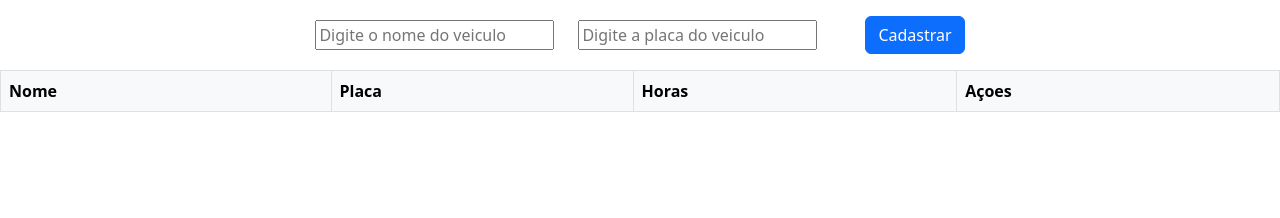
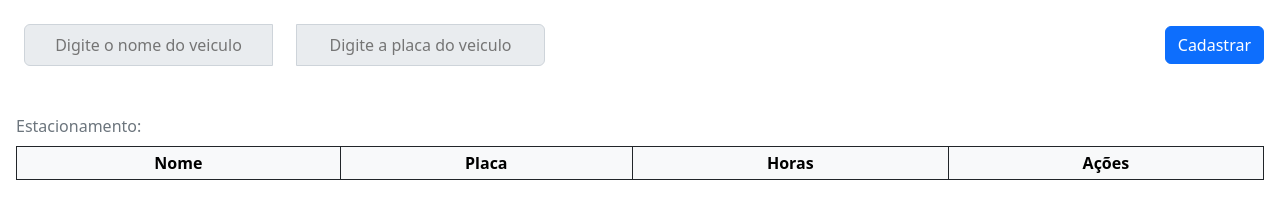
Before and after one commit to EvandroRodCoelho/Sistema-de-Estacionamento, a plain HTML site: page index.html in a window 1280 px wide. Drawn offline with nearby package versions, Linux system fonts and the light colour scheme.

Commit message:
Adicionando bootstrap e arrumando html

```diff
--- a/index.html
+++ b/index.html
@@ -8,31 +8,38 @@
     <title>Estacionamento</title>
     <link href="https://cdn.jsdelivr.net/npm/bootstrap@5.2.0-beta1/dist/css/bootstrap.min.css" rel="stylesheet"
         integrity="sha384-0evHe/X+R7YkIZDRvuzKMRqM+OrBnVFBL6DOitfPri4tjfHxaWutUpFmBp4vmVor" crossorigin="anonymous">
+    <link rel="stylesheet" href="style.css">
 </head>
 
 <body>
-    <div class="container-fluid	d-flex justify-content-center align-items-center  gap-5 p-3">
-        <div class="d-flex gap-4">
-            <input type="text" id="name" placeholder="Digite o nome do veiculo" autocomplete="off">
-            <input type="text" id="licensePlate" placeholder="Digite a placa do veiculo" autocomplete="off">
+    <div class="container-fluid	d-flex justify-content-center align-items-center  gap-5 p-3 justify-content-sm-around ">
+        <div class="input-group d-flex gap-4 p-2 ">
+            <input type="text" id="name" placeholder="Digite o nome do veiculo" autocomplete="off"
+                class="p-2 input-group-text">
+            <input type="text" id="licensePlate" placeholder="Digite a placa do veiculo" autocomplete="off"
+                class="p-2 input-group-text">
         </div>
-        <div class="">
+        <div>
             <button id="register" class="btn btn-primary">Cadastrar</button>
         </div>
     </div>
-    <table class="table table-light table-bordered table-hover table-responsive">
+
+    <div class="table-responsive p-3">
+        <table class="table table-light table-bordered table-hover  table-sm  caption-top  border-dark">
+            <caption>Estacionamento:</caption>
             <thead>
                 <tr>
-                <th>Nome</th>
-                <th>Placa</th>
-                <th>Horas</th>
-                <th>Açoes</th>
+                    <th class="text-center">Nome</th>
+                    <th class="text-center">Placa</th>
+                    <th class="text-center">Horas</th>
+                    <th class="text-center">Ações</th>
                 </tr>
             </thead>
             <tbody id="parking" class="table-hover ">
 
             </tbody>
         </table>
+    </div>
 
 
 
```
Lines whose indentation alone changed are shown as unchanged.
